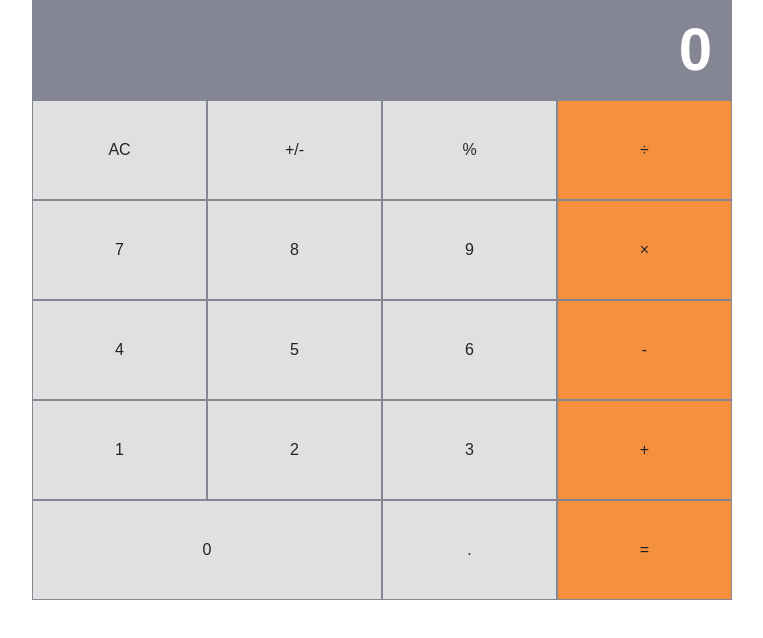
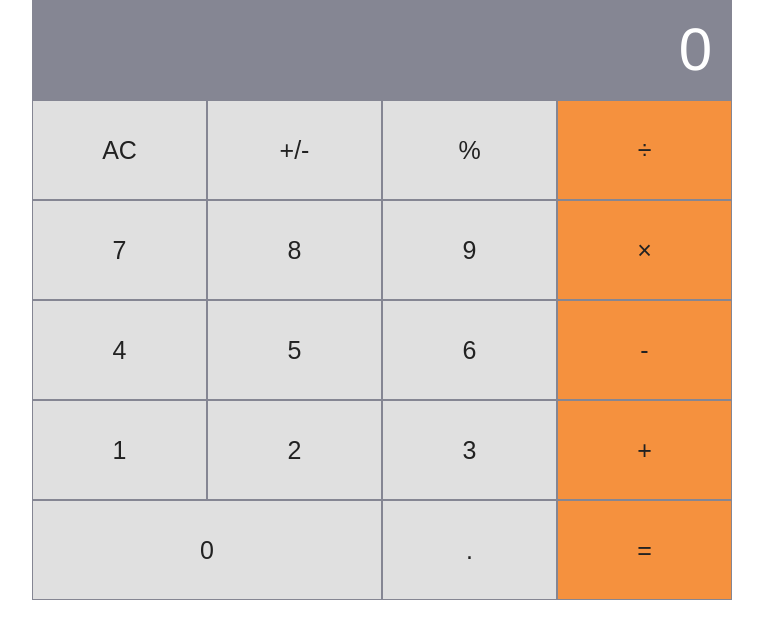
Before and after one commit to elshaka/react-calculator, a React (Create React App) app: page / in a window 1280 px wide. Shown: the top 638 px of the page, without its empty margins (258-1021 px from the left). Built offline with nearby package versions, Linux system fonts and the light colour scheme.

Commit message:
Minor styling tweaks

```diff
--- a/src/styles/app.css
+++ b/src/styles/app.css
@@ -9,7 +9,6 @@
   box-sizing: border-box;
   font-family: "Helvetica Neue", Helvetica, Arial, sans-serif;
   font-size: 60px;
-  font-weight: bold;
   text-align: right;
   padding: 20px;
   color: #fff;
@@ -17,6 +16,7 @@
   border: none;
   height: 100px;
   width: 100%;
+  overflow: hidden;
 }
 
 .ButtonRow {
@@ -28,6 +28,7 @@
   height: 100px;
   background-color: #f5913e;
   flex-basis: 25%;
+  font-size: 25px;
 }
 
 .Button:hover {
```
Also changed, not shown: screenshot.png.
